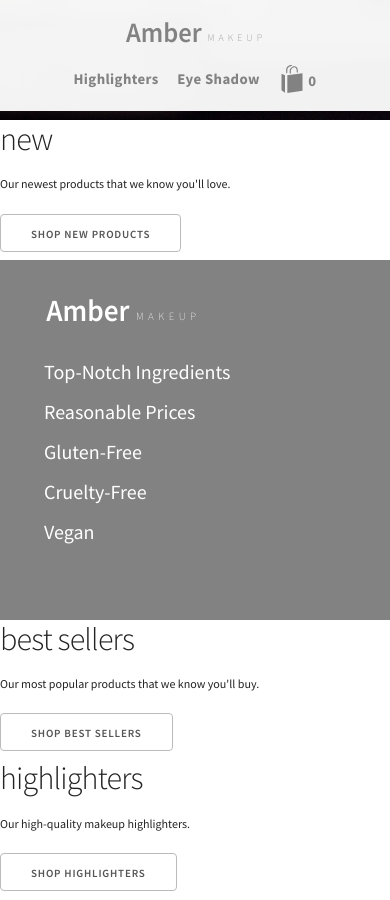
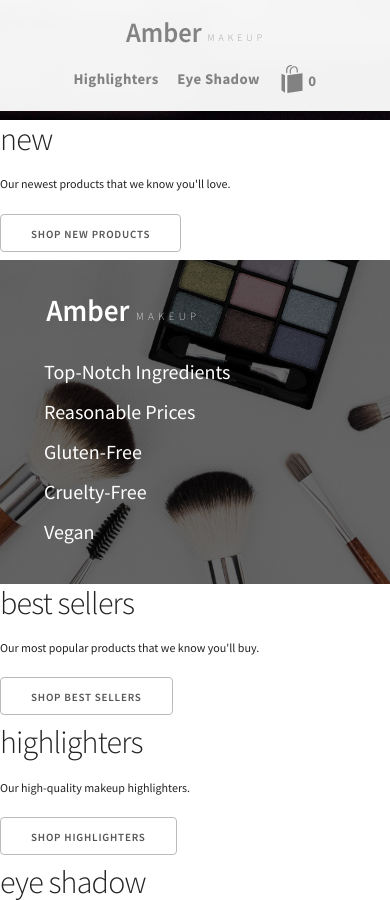
Before and after one commit to gaberomualdo/amber-makeup-site, a Jekyll site: the page built from index.html, in a window 390 px wide and 900 px high, scrolled down 780 px. Built offline with Jekyll 4.4.1, drawn with Linux system fonts in a browser that asks for light colours.

Commit message:
responsiveness updates

```diff
--- a/_includes/nav.html
+++ b/_includes/nav.html
@@ -9,7 +9,7 @@
 <script>
 
 function checkNavScroll(){
-  var scrollTop = document.querySelector("html").scrollTop;
+  var scrollTop = document.body.scrollTop || document.documentElement.scrollTop || document.querySelector("html").scrollTop;
   if(scrollTop > 0){
     document.querySelector("nav").classList.add("not_top");
     setTimeout(function(){
--- a/assets/css/index.css
+++ b/assets/css/index.css
@@ -45,4 +45,29 @@ section.top_list div.right ul{
   overflow: auto;
   list-style: none;
   font-size: 2.5rem;
+  margin-bottom: 0;
 }
+@media (max-width: 900px) {
+  section.top_list div.right {
+    width: 400px;
+  }
+  section.top_list div.left {
+    width: calc(100% - 400px);
+  }
+}
+@media (max-width: 750px) {
+  section.top_list div.left {
+    display: none;
+  }
+  section.top_list div.right {
+    width: 100%;
+    background-image: linear-gradient(rgba(0,0,0,0.6), rgba(0,0,0,0.6)), url(../img/bg_home_2.jpg);
+    background-size: cover;
+    background-repeat: no-repeat;
+    background-position: center;
+    background-color: transparent;
+  }
+  section.top_list {
+    height: auto;
+  }
+}
```
Also changed, not shown: 4 other files.
